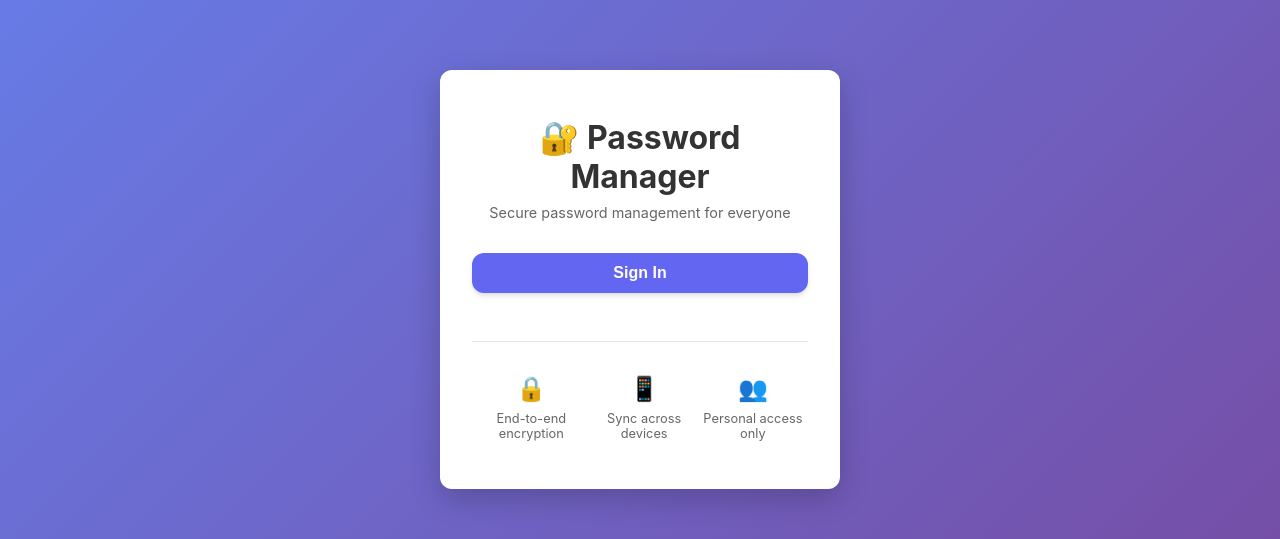
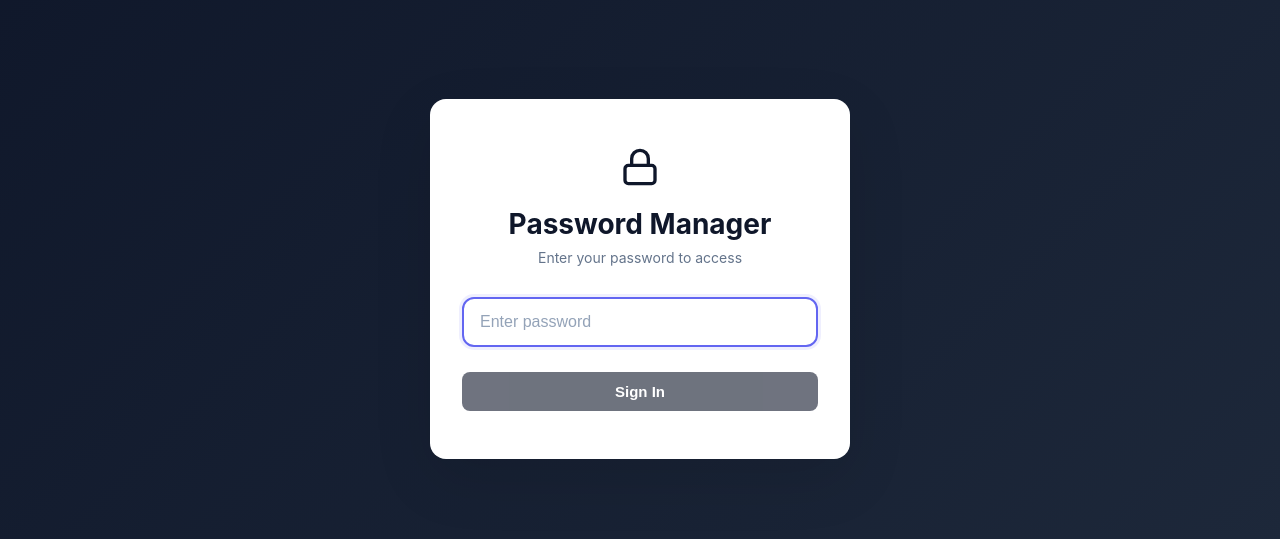
Before and after one commit to MoCipher/PSSM, a React (Vite) app: page / in a window 1280 px wide. Shown: the part 121-660 px from the top of the page. Built offline with nearby package versions, Linux system fonts and the light colour scheme; no server answers.

Commit message:
Complete redesign: Remove email verification, implement simple password login with master password authentication, redesign UI with minimal modern design

```diff
--- a/src/App.css
+++ b/src/App.css
@@ -1,138 +1,217 @@
+* {
+  margin: 0;
+  padding: 0;
+  box-sizing: border-box;
+}
+
+:root {
+  --primary: #0f172a;
+  --primary-light: #1e293b;
+  --accent: #3b82f6;
+  --accent-light: #60a5fa;
+  --text: #0f172a;
+  --text-light: #64748b;
+  --bg: #ffffff;
+  --bg-light: #f8fafc;
+  --border: #e2e8f0;
+  --error: #ef4444;
+}
+
+body {
+  font-family: -apple-system, BlinkMacSystemFont, 'Segoe UI', 'Roboto', 'Oxygen',
+    'Ubuntu', 'Cantarell', 'Fira Sans', 'Droid Sans', 'Helvetica Neue',
+    sans-serif;
+  -webkit-font-smoothing: antialiased;
+  -moz-osx-font-smoothing: grayscale;
+  background: var(--bg);
+  color: var(--text);
+}
+
 .app {
   min-height: 100vh;
   display: flex;
   flex-direction: column;
-  animation: fadeIn 0.5s ease-out;
-}
-
-.app-header {
-  background: rgba(255, 255, 255, 0.95);
-  backdrop-filter: blur(20px);
-  padding: 1.5rem 2rem;
-  box-shadow: 0 8px 32px rgba(99, 102, 241, 0.1);
-  display: flex;
-  justify-content: space-between;
-  align-items: center;
-  flex-wrap: wrap;
-  gap: 1rem;
-  border-bottom: 1px solid rgba(99, 102, 241, 0.1);
-  position: sticky;
-  top: 0;
-  z-index: 100;
-  animation: slideIn 0.5s ease-out;
-}
-
-.app-header h1 {
-  font-size: 1.75rem;
-  color: var(--text-primary);
-  margin: 0;
-  font-weight: 700;
-  background: var(--bg-gradient-alt);
-  -webkit-background-clip: text;
-  -webkit-text-fill-color: transparent;
-  background-clip: text;
-  letter-spacing: -0.5px;
-}
-
-.header-actions {
-  display: flex;
-  gap: 1rem;
-  align-items: center;
+  background: linear-gradient(180deg, #f9fafb 0%, #ffffff 100%);
+  animation: fadeIn 0.3s ease-out;
 }
 
 .app-main {
   flex: 1;
-  padding: 2rem;
   max-width: 1200px;
   width: 100%;
   margin: 0 auto;
-  animation: fadeIn 0.6s ease-out 0.1s both;
+  padding: 28px;
+  animation: fadeIn 0.4s ease-out;
+}
+
+@keyframes fadeIn {
+  from {
+    opacity: 0;
+  }
+  to {
+    opacity: 1;
+  }
+}
+
+@keyframes slideIn {
+  from {
+    opacity: 0;
+    transform: translateY(10px);
+  }
+  to {
+    opacity: 1;
+    transform: translateY(0);
+  }
 }
 
 .actions-bar {
-  margin-bottom: 2rem;
   display: flex;
-  gap: 1rem;
+  gap: 12px;
+  margin-bottom: 28px;
   flex-wrap: wrap;
-  animation: slideIn 0.5s ease-out 0.2s both;
+  animation: slideIn 0.4s ease-out;
 }
 
-.empty-state {
-  text-align: center;
-  padding: 4rem 2rem;
-  background: rgba(255, 255, 255, 0.95);
-  backdrop-filter: blur(20px);
-  border-radius: 20px;
-  box-shadow: 0 20px 40px rgba(99, 102, 241, 0.08);
-  border: 1px solid rgba(99, 102, 241, 0.1);
-  animation: scaleIn 0.5s ease-out;
-  transition: all 0.3s ease;
+.btn {
+  padding: 10px 16px;
+  border: none;
+  border-radius: 8px;
+  font-size: 14px;
+  font-weight: 500;
+  cursor: pointer;
+  transition: all 0.2s;
+  display: inline-flex;
+  align-items: center;
+  gap: 8px;
 }
 
-.empty-state:hover {
-  box-shadow: 0 25px 50px rgba(99, 102, 241, 0.12);
-  transform: translateY(-2px);
+.btn-primary {
+  background: var(--primary);
+  color: white;
 }
 
-.empty-state p {
-  font-size: 1.125rem;
-  color: var(--text-secondary);
-  margin-bottom: 1.5rem;
-  line-height: 1.6;
+.btn-primary:hover {
+  background: var(--primary-light);
+  transform: translateY(-1px);
+  box-shadow: 0 4px 12px rgba(15, 23, 42, 0.15);
 }
 
-/* Overlay styles used for Account and Dashboard panels */
+.btn-primary:active {
+  transform: translateY(0);
+}
+
+.btn-secondary {
+  background: var(--bg-light);
+  color: var(--text);
+  border: 1px solid var(--border);
+}
+
+.btn-secondary:hover {
+  background: var(--border);
+}
+
 .overlay {
   position: fixed;
-  inset: 0;
+  top: 0;
+  left: 0;
+  right: 0;
+  bottom: 0;
+  background: rgba(15, 23, 42, 0.4);
   display: flex;
   align-items: center;
   justify-content: center;
-  background: rgba(2, 6, 23, 0.5);
-  backdrop-filter: blur(4px);
-  z-index: 2000;
-  animation: fadeIn 0.3s ease-out;
+  padding: 20px;
+  z-index: 1000;
+  animation: fadeIn 0.2s ease-out;
 }
 
 .overlay-panel {
-  background: rgba(255, 255, 255, 0.98);
-  backdrop-filter: blur(20px);
-  padding: 2rem;
-  border-radius: 20px;
-  width: 720px;
-  max-width: calc(100% - 40px);
-  max-height: calc(100vh - 80px);
+  background: white;
+  border-radius: 12px;
+  padding: 28px;
+  max-width: 500px;
+  width: 100%;
+  box-shadow: 0 20px 60px rgba(0, 0, 0, 0.15);
+  max-height: 90vh;
   overflow-y: auto;
-  box-shadow: 0 25px 50px rgba(99, 102, 241, 0.15);
   position: relative;
-  border: 1px solid rgba(99, 102, 241, 0.1);
-  animation: scaleIn 0.3s ease-out;
 }
 
 .overlay-panel.large {
-  width: 900px;
+  max-width: 900px;
 }
 
 .close-btn {
   position: absolute;
   top: 16px;
   right: 16px;
-  background: rgba(99, 102, 241, 0.1);
+  width: 32px;
+  height: 32px;
   border: none;
-  font-weight: 700;
+  background: var(--bg-light);
+  border-radius: 6px;
   cursor: pointer;
+  display: flex;
+  align-items: center;
+  justify-content: center;
+  font-size: 14px;
+  color: var(--text-light);
+  transition: all 0.2s;
+}
+
+.close-btn:hover {
+  background: var(--border);
+  color: var(--text);
+}
+
+.skip-link {
+  position: absolute;
+  top: -40px;
+  left: 0;
+  background: var(--primary);
+  color: white;
+  padding: 8px 16px;
+  z-index: 100;
+}
+
+.skip-link:focus {
+  top: 0;
+}
+
+/* Dark mode */
+[data-theme='dark'] {
+  --primary: #e2e8f0;
+  --primary-light: #cbd5e1;
+  --text: #f1f5f9;
+  --text-light: #cbd5e1;
+  --bg: #0f172a;
+  --bg-light: #1e293b;
+  --border: #334155;
+}
+
+[data-theme='dark'] .app {
+  background: linear-gradient(180deg, #0f172a 0%, #1e293b 100%);
+}
+
+[data-theme='dark'] .overlay-panel {
+  background: var(--bg-light);
+  color: var(--text);
 }
 
 @media (max-width: 768px) {
-  .app-header {
-    padding: 1rem;
+  .app-main {
+    padding: 16px;
   }
 
-  .app-header h1 {
-    font-size: 1.5rem;
+  .actions-bar {
+    margin-bottom: 20px;
   }
 
-  .app-main {
-    padding: 1rem;
+  .overlay-panel {
+    padding: 20px;
+  }
+
+  .overlay-panel.large {
+    max-width: 100%;
   }
 }
--- a/src/App.tsx
+++ b/src/App.tsx
@@ -2,8 +2,7 @@ import { useState, useEffect, useCallback } from 'react';
 import { PasswordEntry } from './utils/storage';
 import PasswordList from './components/PasswordList';
 import PasswordForm from './components/PasswordForm';
-import EmailLogin from './components/EmailLogin';
-import AuthChoice from './components/AuthChoice';
+import PasswordLogin from './components/PasswordLogin';
 import ExportImport from './components/ExportImport';
 import NavBar from './components/NavBar';
 import SecurityDashboard from './components/SecurityDashboard';
@@ -26,7 +25,7 @@ import {
 import { apiClient } from './utils/api';
 
 function App() {
-  const [authState, setAuthState] = useState<'checking' | 'authenticated' | 'choice' | 'login'>('checking');
+  const [authState, setAuthState] = useState<'checking' | 'authenticated' | 'login'>('checking');
   const [passwords, setPasswords] = useState<PasswordEntry[]>([]);
   const [editingPassword, setEditingPassword] = useState<PasswordEntry | null>(null);
   const [showForm, setShowForm] = useState(false);
@@ -40,7 +39,6 @@ function App() {
   const accountPanelRef = useRef<HTMLDivElement | null>(null);
   const dashboardPanelRef = useRef<HTMLDivElement | null>(null);
 
-  // Call focus trap hooks unconditionally (they check ref.current internally)
   useFocusTrap(accountPanelRef);
   useFocusTrap(dashboardPanelRef);
 
@@ -49,29 +47,23 @@ function App() {
     const checkAuth = async () => {
       if (isAuthenticated()) {
         try {
-          // Verify token is still valid
           await apiClient.verifyToken();
-
-          // Load passwords from cloud
           const loadedPasswords = await loadPasswordsFromCloud();
           setPasswords(loadedPasswords);
           setAuthState('authenticated');
-
-          // Start sync
           initializeSync();
         } catch (error) {
           console.error('Authentication failed:', error);
           logout();
-          setAuthState('choice');
+          setAuthState('login');
         }
       } else {
-        setAuthState('choice');
+        setAuthState('login');
       }
     };
 
     checkAuth();
 
-    // Cleanup sync on unmount
     return () => {
       stopSync();
     };
@@ -82,7 +74,6 @@ function App() {
     saveTheme(theme);
   }, [theme]);
 
-  // Run server search when enabled and query changes
   useEffect(() => {
     let mounted = true;
     if (!serverSearchEnabled || !search.trim()) {
@@ -96,14 +87,14 @@ function App() {
         if (mounted) setServerResults(results || []);
       } catch (err) {
         console.error('Server search failed', err);
-        if (mounted) setServerResults([]);
       }
     })();
 
-    return () => { mounted = false; };
+    return () => {
+      mounted = false;
+    };
   }, [serverSearchEnabled, search]);
 
-  // Keyboard shortcut for help (?) and close overlays with Escape
   useEffect(() => {
     const onKey = (e: KeyboardEvent) => {
       const active = document.activeElement;
@@ -127,19 +118,15 @@ function App() {
   const handleLogin = async (token: string, _userData: any) => {
     apiClient.setToken(token);
     setAuthState('authenticated');
-
-    // Load passwords from cloud
     const loadedPasswords = await loadPasswordsFromCloud();
     setPasswords(loadedPasswords);
-
-    // Start sync
     initializeSync();
   };
 
   const handleLogout = () => {
     logout();
     setPasswords([]);
-    setAuthState('choice');
+    setAuthState('login');
     setShowForm(false);
     setEditingPassword(null);
   };
@@ -171,7 +158,6 @@ function App() {
 
       setPasswords(updated);
 
-      // Save to cloud
       if (editingPassword) {
         await savePasswordToCloud(updated.find(p => p.id === editingPassword.id)!);
       } else {
@@ -181,7 +167,6 @@ function App() {
         }
       }
 
-      // Sync with server
       await syncPasswords(updated);
 
       setShowForm(false);
@@ -199,11 +184,7 @@ function App() {
     try {
       const updated = passwords.filter(p => p.id !== id);
       setPasswords(updated);
-
-      // Delete from cloud
       await deletePasswordFromCloud(id);
-
-      // Sync with server
       await syncPasswords(updated);
     } catch (error) {
       console.error('Failed to delete password:', error);
@@ -220,7 +201,6 @@ function App() {
     setShowForm(true);
   }, []);
 
-  // Handle authentication states
   if (authState === 'checking') {
     return (
       <ToastProvider>
@@ -238,22 +218,10 @@ function App() {
     );
   }
 
-  if (authState === 'choice') {
-    return (
-      <ToastProvider>
-        <AuthChoice
-          onChooseLogin={() => setAuthState('login')}
-        />
-      </ToastProvider>
-    );
-  }
-
   if (authState === 'login') {
     return (
       <ToastProvider>
-        <EmailLogin
-          onLogin={handleLogin}
-        />
+        <PasswordLogin onLogin={handleLogin} />
       </ToastProvider>
     );
   }
@@ -309,14 +277,16 @@ function App() {
             </>
           )}
         </main>
+
         {showAccount && (
           <div className="overlay" role="dialog" aria-modal="true" aria-labelledby="account-management-title">
-          <div ref={accountPanelRef} className="overlay-panel" >
+            <div ref={accountPanelRef} className="overlay-panel">
               <button className="close-btn" onClick={() => setShowAccount(false)}>Close</button>
               <div>Account management coming soon...</div>
             </div>
           </div>
         )}
+
         {showDashboard && (
           <div className="overlay" role="dialog" aria-modal="true" aria-labelledby="security-dashboard-title">
             <div ref={dashboardPanelRef} className="overlay-panel large">
--- /dev/null
+++ b/src/components/PasswordLogin.css
@@ -0,0 +1,128 @@
+.password-login {
+  min-height: 100vh;
+  display: flex;
+  align-items: center;
+  justify-content: center;
+  background: linear-gradient(135deg, #0f172a 0%, #1e293b 100%);
+  padding: 20px;
+}
+
+.login-container {
+  width: 100%;
+  max-width: 420px;
+}
+
+.login-card {
+  background: white;
+  border-radius: 16px;
+  padding: 48px 32px;
+  box-shadow: 0 20px 60px rgba(0, 0, 0, 0.1);
+  animation: slideIn 0.4s ease-out;
+}
+
+@keyframes slideIn {
+  from {
+    opacity: 0;
+    transform: translateY(10px);
+  }
+  to {
+    opacity: 1;
+    transform: translateY(0);
+  }
+}
+
+.login-header {
+  text-align: center;
+  margin-bottom: 32px;
+}
+
+.login-header svg {
+  color: #0f172a;
+  margin-bottom: 16px;
+  animation: slideIn 0.6s ease-out;
+}
+
+.login-header h1 {
+  font-size: 28px;
+  font-weight: 700;
+  color: #0f172a;
+  margin: 0;
+  margin-bottom: 8px;
+}
+
+.login-header p {
+  font-size: 14px;
+  color: #64748b;
+  margin: 0;
+}
+
+.form-group {
+  margin-bottom: 24px;
+}
+
+.form-group input {
+  width: 100%;
+  padding: 12px 16px;
+  font-size: 15px;
+  border: 1.5px solid #e2e8f0;
+  border-radius: 8px;
+  background: #f8fafc;
+  color: #0f172a;
+  transition: all 0.2s;
+  box-sizing: border-box;
+}
+
+.form-group input:focus {
+  outline: none;
+  border-color: #0f172a;
+  background: white;
+  box-shadow: 0 0 0 3px rgba(15, 23, 42, 0.08);
+}
+
+.form-group input::placeholder {
+  color: #94a3b8;
+}
+
+.form-group input:disabled {
+  background: #f1f5f9;
+  color: #94a3b8;
+}
+
+.error-message {
+  background: #fee2e2;
+  color: #991b1b;
+  padding: 12px 14px;
+  border-radius: 6px;
+  font-size: 13px;
+  margin-bottom: 16px;
+  border-left: 3px solid #dc2626;
+  animation: slideIn 0.3s ease-out;
+}
+
+.login-button {
+  width: 100%;
+  padding: 12px;
+  font-size: 15px;
+  font-weight: 600;
+  border: none;
+  border-radius: 8px;
+  background: #0f172a;
+  color: white;
+  cursor: pointer;
+  transition: all 0.2s;
+}
+
+.login-button:hover:not(:disabled) {
+  background: #1e293b;
+  transform: translateY(-1px);
+  box-shadow: 0 4px 12px rgba(15, 23, 42, 0.2);
+}
+
+.login-button:active:not(:disabled) {
+  transform: translateY(0);
+}
+
+.login-button:disabled {
+  opacity: 0.6;
+  cursor: not-allowed;
+}
--- /dev/null
+++ b/src/components/PasswordLogin.tsx
@@ -0,0 +1,77 @@
+import { useState } from 'react';
+import { Lock } from 'lucide-react';
+import './PasswordLogin.css';
+
+interface Props {
+  onLogin: (token: string, user: any) => void;
+}
+
+export default function PasswordLogin({ onLogin }: Props) {
+  const [password, setPassword] = useState('');
+  const [error, setError] = useState('');
+  const [isLoading, setIsLoading] = useState(false);
+
+  const handleSubmit = async (e: React.FormEvent) => {
+    e.preventDefault();
+    setError('');
+    setIsLoading(true);
+
+    try {
+      const response = await fetch('/api/auth/login', {
+        method: 'POST',
+        headers: { 'Content-Type': 'application/json' },
+        body: JSON.stringify({ password }),
+      });
+
+      if (!response.ok) {
+        const data = await response.json();
+        setError(data.error || 'Invalid password');
+        setIsLoading(false);
+        return;
+      }
+
+      const data = await response.json();
+      onLogin(data.token, data.user);
+    } catch (err) {
+      setError('Login failed. Please try again.');
+      setIsLoading(false);
+    }
+  };
+
+  return (
+    <div className="password-login">
+      <div className="login-container">
+        <div className="login-card">
+          <div className="login-header">
+            <Lock size={40} />
+            <h1>Password Manager</h1>
+            <p>Enter your password to access</p>
+          </div>
+
+          <form onSubmit={handleSubmit}>
+            <div className="form-group">
+              <input
+                type="password"
+                value={password}
+                onChange={(e) => setPassword(e.target.value)}
+                placeholder="Enter password"
+                autoFocus
+                disabled={isLoading}
+              />
+            </div>
+
+            {error && <div className="error-message">{error}</div>}
+
+            <button
+              type="submit"
+              className="login-button"
+              disabled={isLoading || !password}
+            >
+              {isLoading ? 'Authenticating...' : 'Sign In'}
+            </button>
+          </form>
+        </div>
+      </div>
+    </div>
+  );
+}
```
Also changed, not shown: 2 other files (tests, documents, lock files or other folders). Lines whose indentation alone changed are shown as unchanged.
